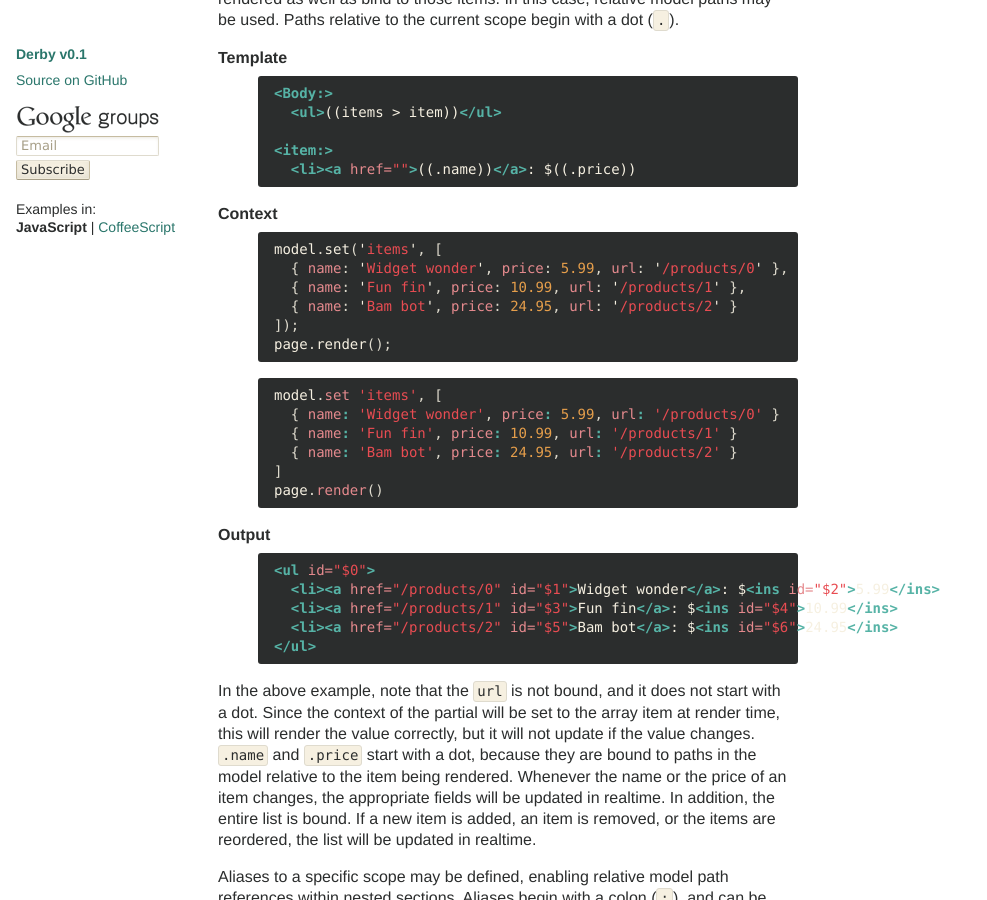
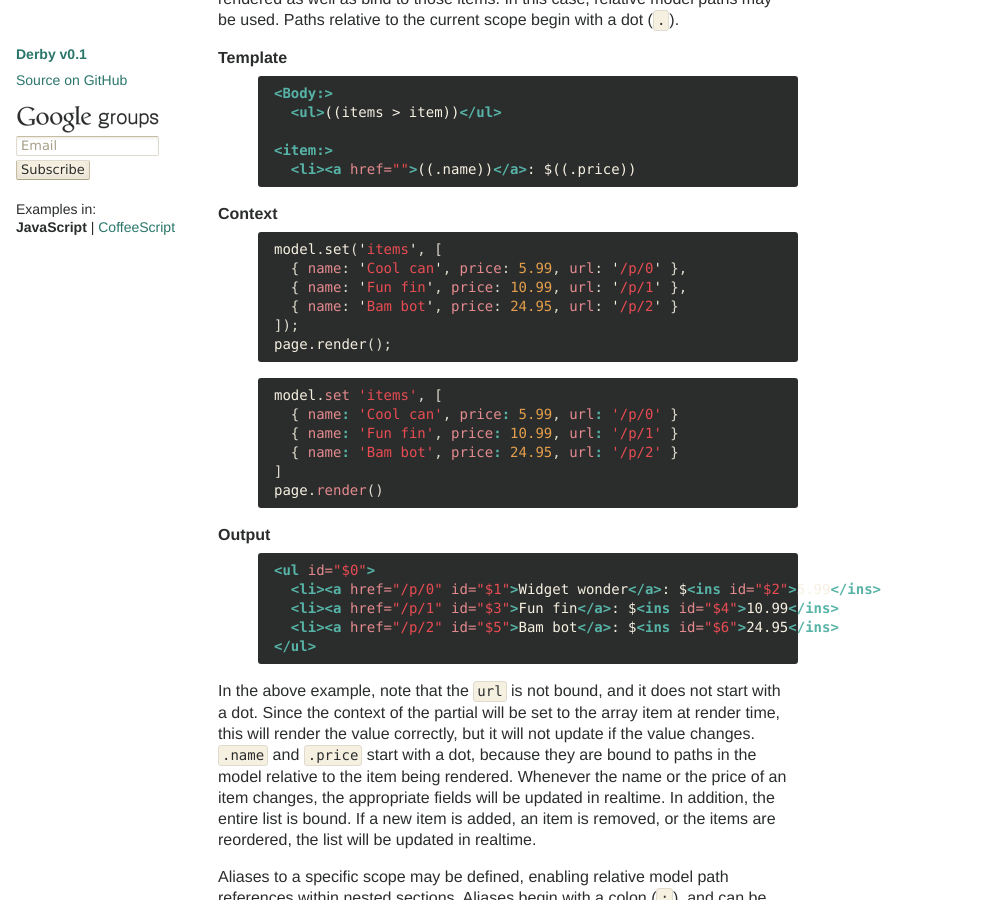
Before and after one commit to derbyjs/derby, a Jekyll site: the page built from index.md, in a window 1280 px wide and 900 px high, scrolled down 14713 px. Shown: the whole window, without its empty margins (0-987 px from the left). Built offline with Jekyll 4.4.1, drawn with Linux system fonts in a browser that asks for light colours.

Commit message:
templates

```diff
--- a/index.md
+++ b/index.md
@@ -625,17 +625,17 @@ Yet, a template might need to define how each item in an array should be rendere
 
 {% highlight javascript %}
 model.set('items', [
-  { name: 'Widget wonder', price: 5.99, url: '/products/0' },
-  { name: 'Fun fin', price: 10.99, url: '/products/1' },
-  { name: 'Bam bot', price: 24.95, url: '/products/2' }
+  { name: 'Cool can', price: 5.99, url: '/p/0' },
+  { name: 'Fun fin', price: 10.99, url: '/p/1' },
+  { name: 'Bam bot', price: 24.95, url: '/p/2' }
 ]);
 page.render();
 {% endhighlight %}
 {% highlight coffeescript %}
 model.set 'items', [
-  { name: 'Widget wonder', price: 5.99, url: '/products/0' }
-  { name: 'Fun fin', price: 10.99, url: '/products/1' }
-  { name: 'Bam bot', price: 24.95, url: '/products/2' }
+  { name: 'Cool can', price: 5.99, url: '/p/0' }
+  { name: 'Fun fin', price: 10.99, url: '/p/1' }
+  { name: 'Bam bot', price: 24.95, url: '/p/2' }
 ]
 page.render()
 {% endhighlight %}
@@ -644,9 +644,9 @@ page.render()
 
 {% highlight html %}
 <ul id="$0">
-  <li><a href="/products/0" id="$1">Widget wonder</a>: $<ins id="$2">5.99</ins>
-  <li><a href="/products/1" id="$3">Fun fin</a>: $<ins id="$4">10.99</ins>
-  <li><a href="/products/2" id="$5">Bam bot</a>: $<ins id="$6">24.95</ins>
+  <li><a href="/p/0" id="$1">Widget wonder</a>: $<ins id="$2">5.99</ins>
+  <li><a href="/p/1" id="$3">Fun fin</a>: $<ins id="$4">10.99</ins>
+  <li><a href="/p/2" id="$5">Bam bot</a>: $<ins id="$6">24.95</ins>
 </ul>
 {% endhighlight %}
 
```
